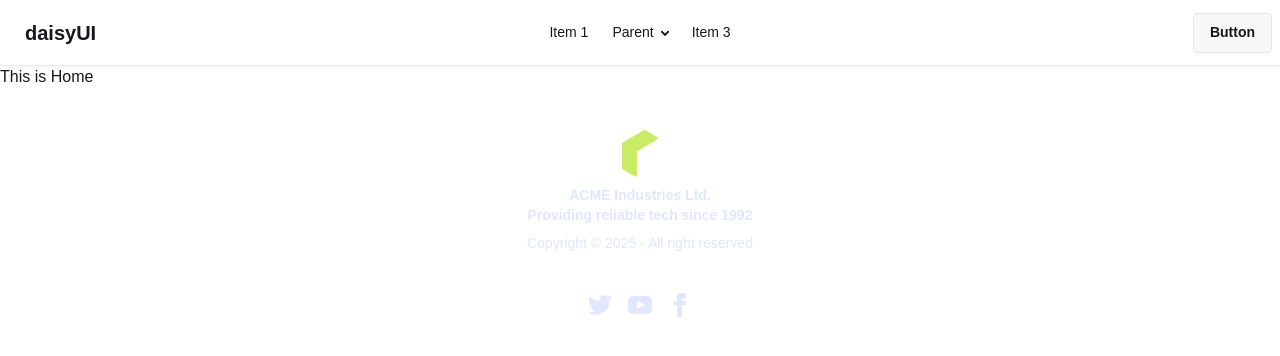
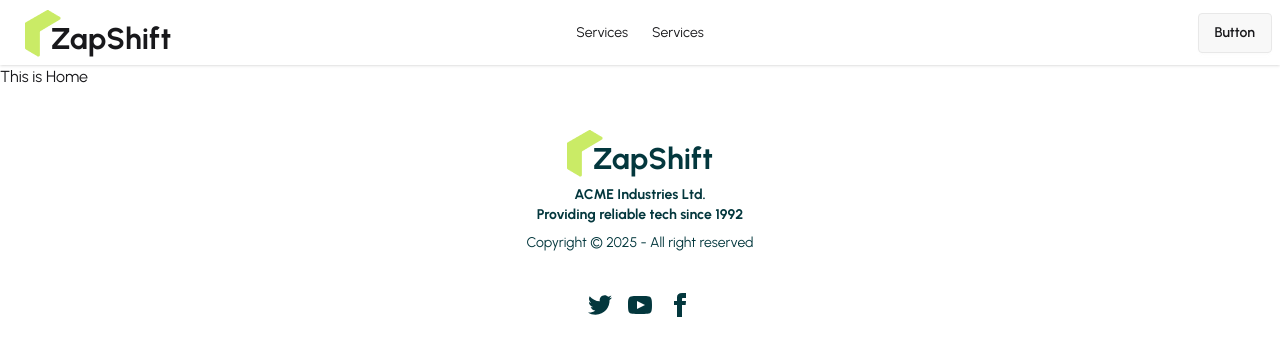
Before and after one commit to MasumRezaMunna/Zap-Shift-Client, a React (Vite) app in the folder zap-shift-client/: page / in a window 1280 px wide. Shown: the top 356 px of the page. Built offline with nearby package versions, Linux system fonts and the light colour scheme.

Commit message:
customize theme

```diff
--- a/zap-shift-client/package.json
+++ b/zap-shift-client/package.json
@@ -13,6 +13,7 @@
     "@tailwindcss/vite": "^4.1.17",
     "react": "^19.2.0",
     "react-dom": "^19.2.0",
+    "react-icons": "^5.5.0",
     "react-router": "^7.9.6",
     "tailwindcss": "^4.1.17"
   },
--- a/zap-shift-client/src/components/Logo/Logo.jsx
+++ b/zap-shift-client/src/components/Logo/Logo.jsx
@@ -3,8 +3,9 @@
 
 const Logo = () => {
     return (
-        <div>
+        <div className='flex items-end'>
             <img src={logo} alt="" />
+            <h3 className="text-3xl font-bold -ms-2.5">ZapShift</h3>
         </div>
     );
 };
--- a/zap-shift-client/src/index.css
+++ b/zap-shift-client/src/index.css
@@ -1,7 +1,19 @@
-@import "tailwindcss";
-@plugin "daisyui";
 
 @import url('https://fonts.googleapis.com/css2?family=Urbanist:ital,wght@0,100..900;1,100..900&display=swap');
+
+@import "tailwindcss";
+@plugin "daisyui" {
+  themes: light --default;
+}
+
+@plugin "daisyui/theme" {
+  name: "light";
+  default: true;
+  --color-primary: #CAEB66;
+  --color-secondary: #03373D;
+}
+
+
 
 body{
   font-family: "Urbanist", sans-serif;
--- a/zap-shift-client/src/layouts/RootLayout.jsx
+++ b/zap-shift-client/src/layouts/RootLayout.jsx
@@ -5,7 +5,7 @@
 
 const RootLayout = () => {
   return (
-    <div>
+    <div className="max-w-7xl mx-auto">
       <NavBar></NavBar>
       <Outlet></Outlet>
       <Footer></Footer>
--- /dev/null
+++ b/zap-shift-client/src/pages/Banner/Banner.jsx
@@ -0,0 +1,11 @@
+import React from 'react';
+
+const Banner = () => {
+    return (
+        <div>
+
+        </div>
+    );
+};
+
+export default Banner;
--- a/zap-shift-client/src/pages/Shared/Footer/Footer.jsx
+++ b/zap-shift-client/src/pages/Shared/Footer/Footer.jsx
@@ -3,7 +3,7 @@
 
 const Footer = () => {
   return (
-    <footer className="footer footer-horizontal footer-center text-primary-content p-10">
+    <footer className="footer footer-horizontal text-secondary footer-center p-10">
       <aside>
         <Logo></Logo>
         <p className="font-bold">
--- a/zap-shift-client/src/pages/Shared/NavBar/NavBar.jsx
+++ b/zap-shift-client/src/pages/Shared/NavBar/NavBar.jsx
@@ -1,6 +1,20 @@
 import React from "react";
+import Logo from "../../../components/Logo/Logo";
+import { NavLink } from "react-router";
 
 const NavBar = () => {
+  const links = (
+    <>
+      <li>
+        <NavLink to="">Services</NavLink>
+      </li>
+      <li>
+        <NavLink to="">Services</NavLink>
+      </li>
+
+
+    </>
+  );
   return (
     <div className="navbar bg-base-100 shadow-sm">
       <div className="navbar-start">
@@ -24,50 +38,17 @@
           </div>
           <ul
             tabIndex="-1"
-            className="menu menu-sm dropdown-content bg-base-100 rounded-box z-1 mt-3 w-52 p-2 shadow"
-          >
-            <li>
-              <a>Item 1</a>
-            </li>
-            <li>
-              <a>Parent</a>
-              <ul className="p-2">
-                <li>
-                  <a>Submenu 1</a>
-                </li>
-                <li>
-                  <a>Submenu 2</a>
-                </li>
-              </ul>
-            </li>
-            <li>
-              <a>Item 3</a>
-            </li>
+            className="menu menu-sm dropdown-content bg-base-100 rounded-box z-1 mt-3 w-52 p-2 shadow">
+            {links}
           </ul>
         </div>
-        <a className="btn btn-ghost text-xl">daisyUI</a>
+        <a className="btn btn-ghost text-xl">
+          <Logo></Logo>
+        </a>
       </div>
       <div className="navbar-center hidden lg:flex">
         <ul className="menu menu-horizontal px-1">
-          <li>
-            <a>Item 1</a>
-          </li>
-          <li>
-            <details>
-              <summary>Parent</summary>
-              <ul className="p-2">
-                <li>
-                  <a>Submenu 1</a>
-                </li>
-                <li>
-                  <a>Submenu 2</a>
-                </li>
-              </ul>
-            </details>
-          </li>
-          <li>
-            <a>Item 3</a>
-          </li>
+          {links}
         </ul>
       </div>
       <div className="navbar-end">
```
Also changed, not shown: 1 other file (tests, documents, lock files or other folders).
